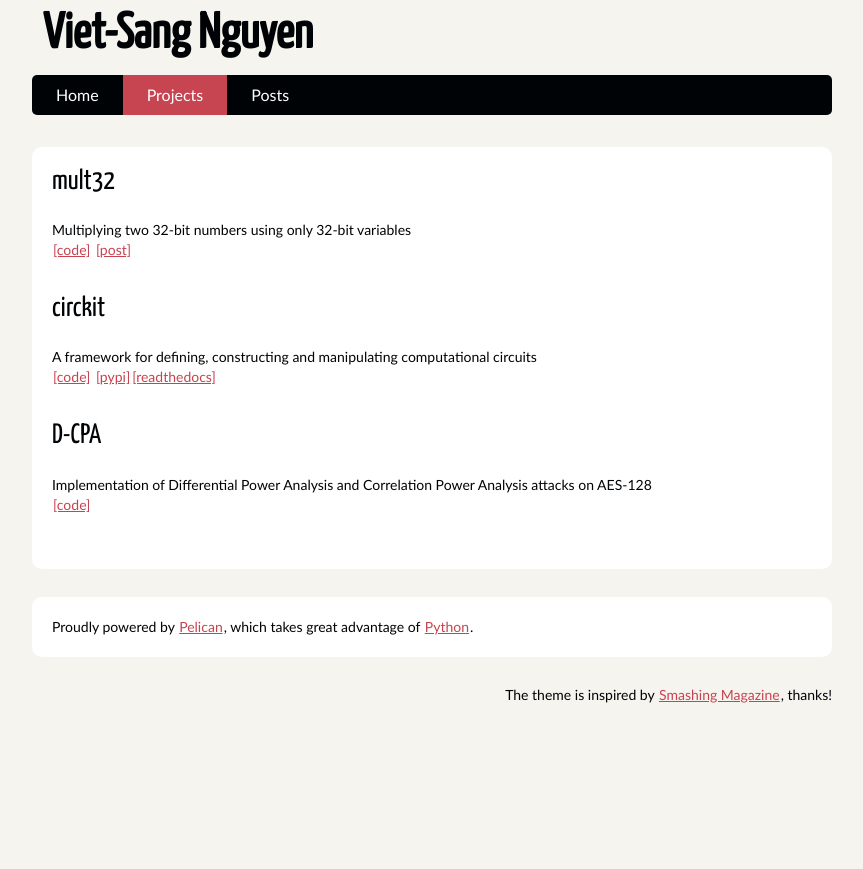
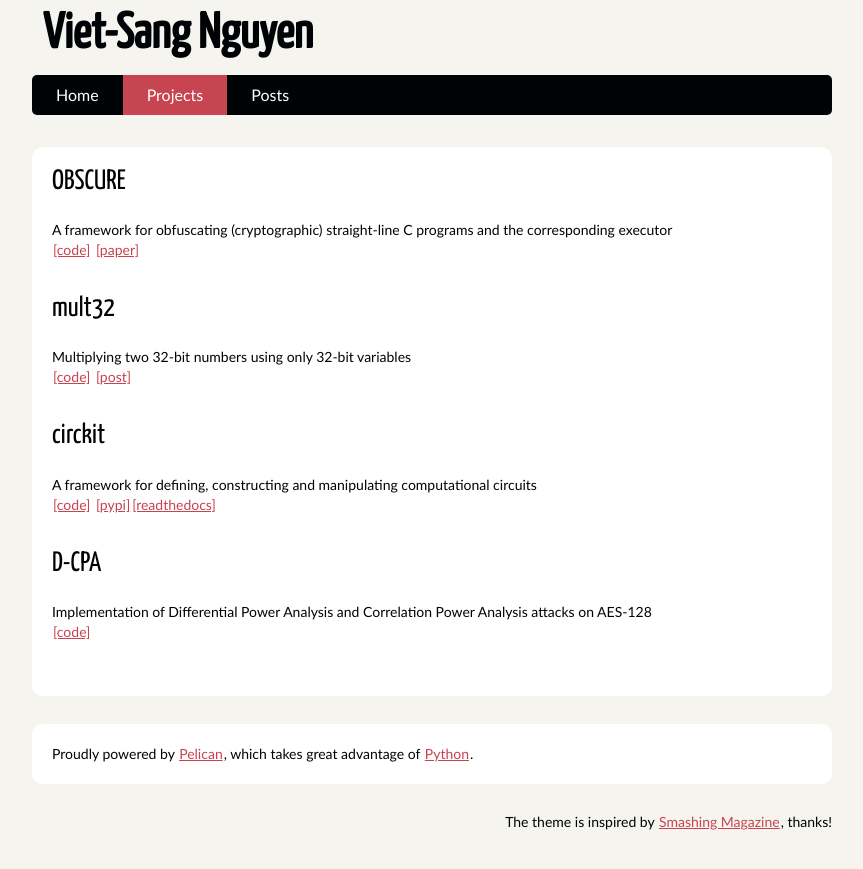
Before and after one commit to nvietsang/nvietsang.github.io, a Jekyll site: the page built from projects.html, in a window 1280 px wide. Shown: the top 869 px of the page, without its empty margins (208-1071 px from the left). Built offline with Jekyll 4.4.1, drawn with Linux system fonts in a browser that asks for light colours.

Commit message:
update obscure

```diff
--- a/index.html
+++ b/index.html
@@ -28,7 +28,7 @@ layout: default
             <br>&ensp;
                 <i>IACR Transactions of Cryptographic Hardware and Embedded Systems (CHES) 2024</i>
             <br>&ensp;
-                <a href="">[paper]</a> <a href="">[code]</a>
+                <a href="https://eprint.iacr.org/2024/077">[paper]</a> <a href="https://github.com/CryptoExperts/OBSCURE">[code]</a>
         </li>
         <!-- <li>
             Linear Cryptanalysis and Countermeasures in Persistent Fault Model, at IACR TCHES 2024
--- a/projects.html
+++ b/projects.html
@@ -3,6 +3,13 @@ layout: default
 ---
 
 <section id="content" class="body">
+    <h1>OBSCURE</h1>
+    <p>
+        A framework for obfuscating (cryptographic) straight-line C programs and the corresponding executor
+        <br><a href="https://github.com/CryptoExperts/OBSCURE">[code]</a> <a href="https://eprint.iacr.org/2024/077">[paper]</a>
+    </p>
+    <br>
+
     <h1>mult32</h1>
     <p>
         Multiplying two 32-bit numbers using only 32-bit variables
```
